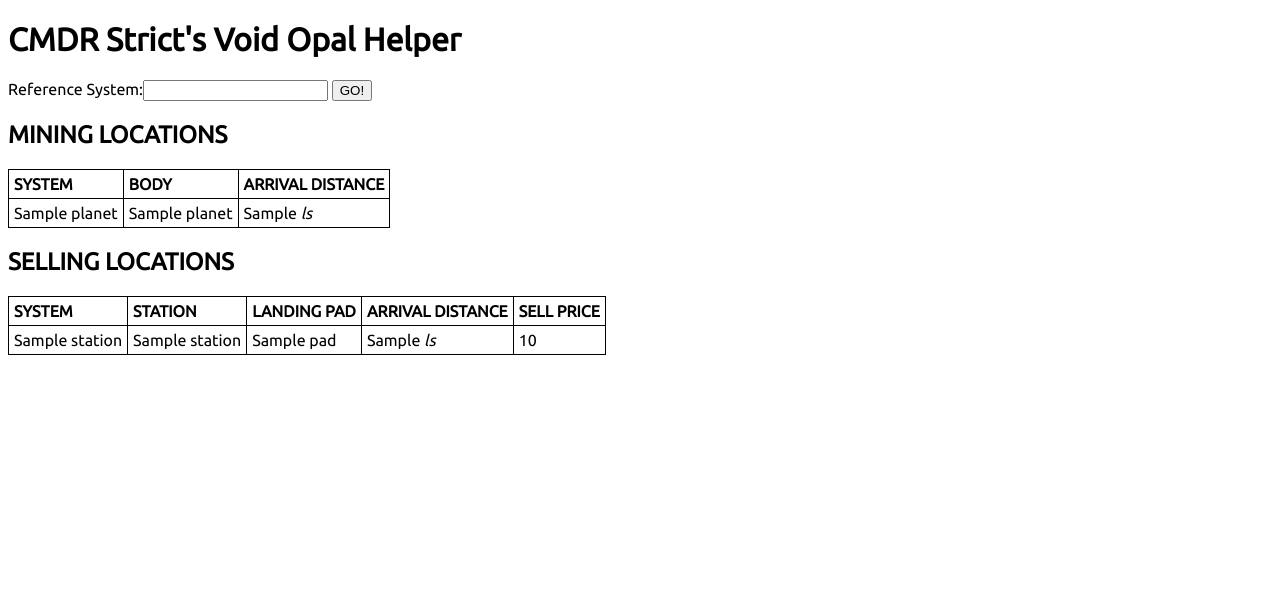
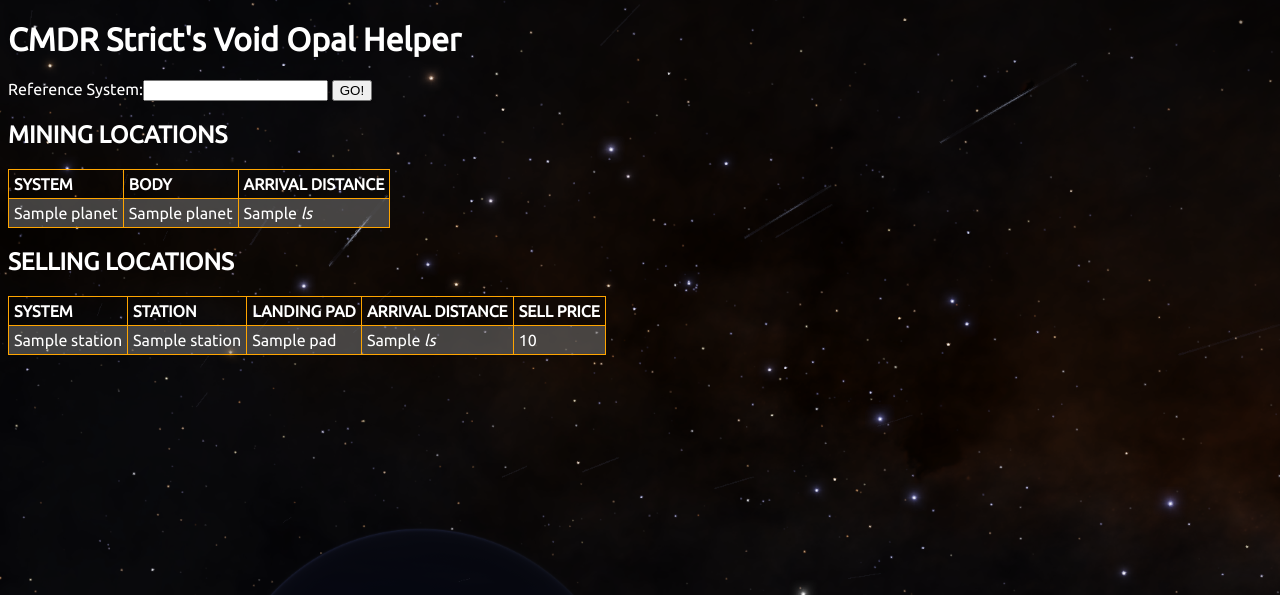
Before and after one commit to StrictTangent/elite, a Django app: template elite/templates/elite/wheretomine.html in a window 1280 px wide. Shown: the top 595 px of the page. Run offline with Django 3.2, Linux system fonts and the light colour scheme; tables that the repository leaves empty hold one stand-in row (values such as "Sample post"); the template is opened without the code that fills it: values that come from a table or form of the project are taken from there, most other values are stand-ins (such as "Sample title", 1, 10 or a date in 2020).

Commit message:
Added styling for wheretomine.html

```diff
--- a/elite/templates/elite/wheretomine.html
+++ b/elite/templates/elite/wheretomine.html
@@ -8,11 +8,15 @@
     <style>
 
       body {
+        background-image: url(/media/elite.png);
+        background-repeat-y: no-repeat;
+        background-position: right top;
         font-family: Ubuntu;
+        color: white;
       }
 
       table, th, td {
-        border: 1px solid black;
+        border: 1px solid orange;
         border-collapse: collapse;
         padding: 5px;
         text-align: left;
@@ -20,6 +24,9 @@
         th {
           font-size: 1em
         }
+
+        tr:nth-child(even) {background: rgba(128, 128, 128, .5)}
+        tr:nth-child(odd) {background-color: #black;}
 </style>
 
   </head>
--- a/elite/views.py
+++ b/elite/views.py
@@ -25,7 +25,7 @@ def elite_main(request):
             response = requests.get(url = systemsURL, params = systemsPARAMS)
             systems = response.json()
 
-            print('got json')
+            #print('got json')
 
             listOfPlanets = []
             listOfStations = []
@@ -34,7 +34,7 @@ def elite_main(request):
             index = 0
             for system in systems:
                 index += 1
-                print(index)
+                #print(index)
                 if index == 1:
                     query = Q(systemName = system['name'])
                 else:
@@ -69,7 +69,7 @@ def elite_main(request):
 
 
             sellingStations = []
-            print(len(listOfStations))
+            #print(len(listOfStations))
             if len(listOfStations) > 0:
 
                 URL = 'https://www.edsm.net/api-system-v1/stations/market'
```
Also changed, not shown: media/elite.png (added).
